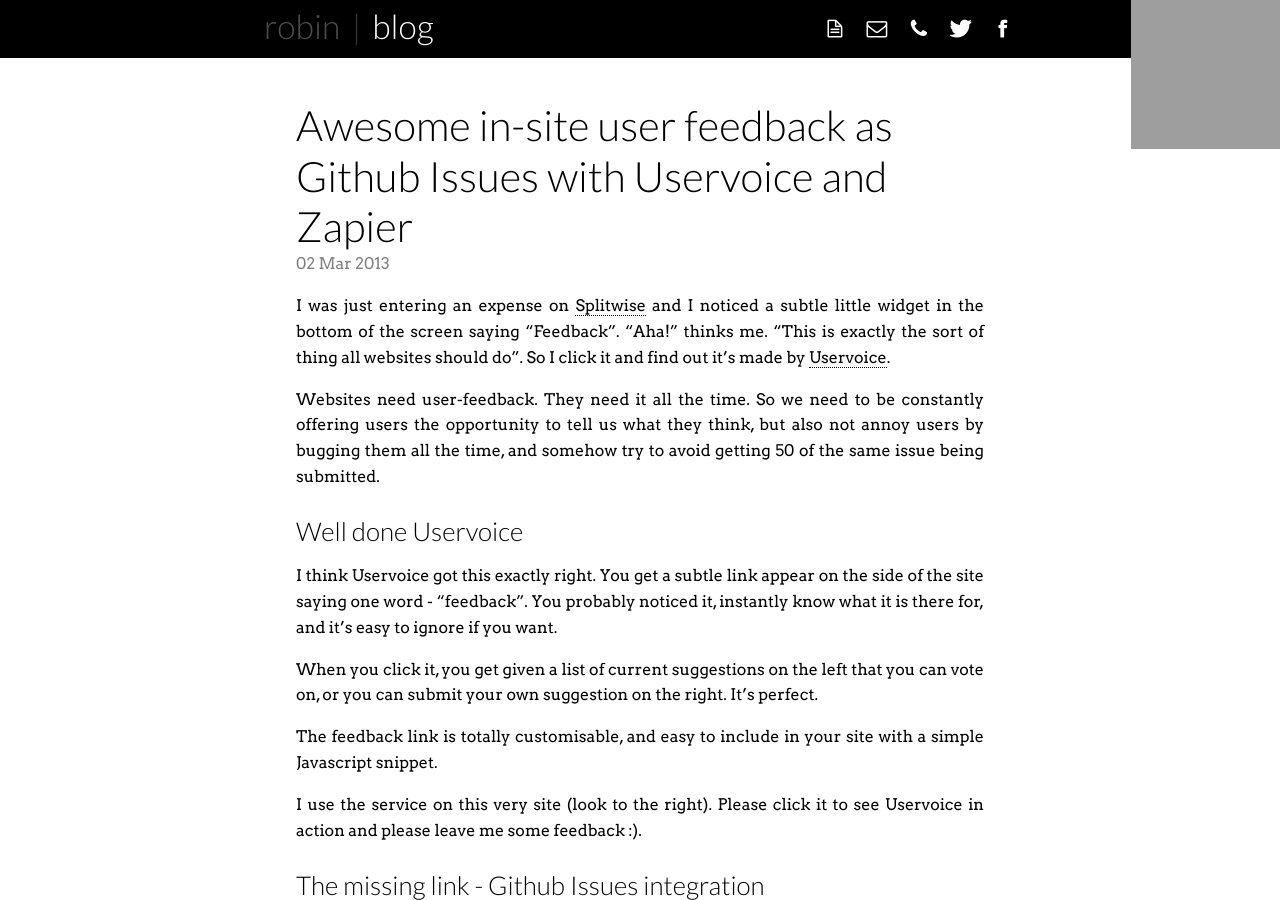
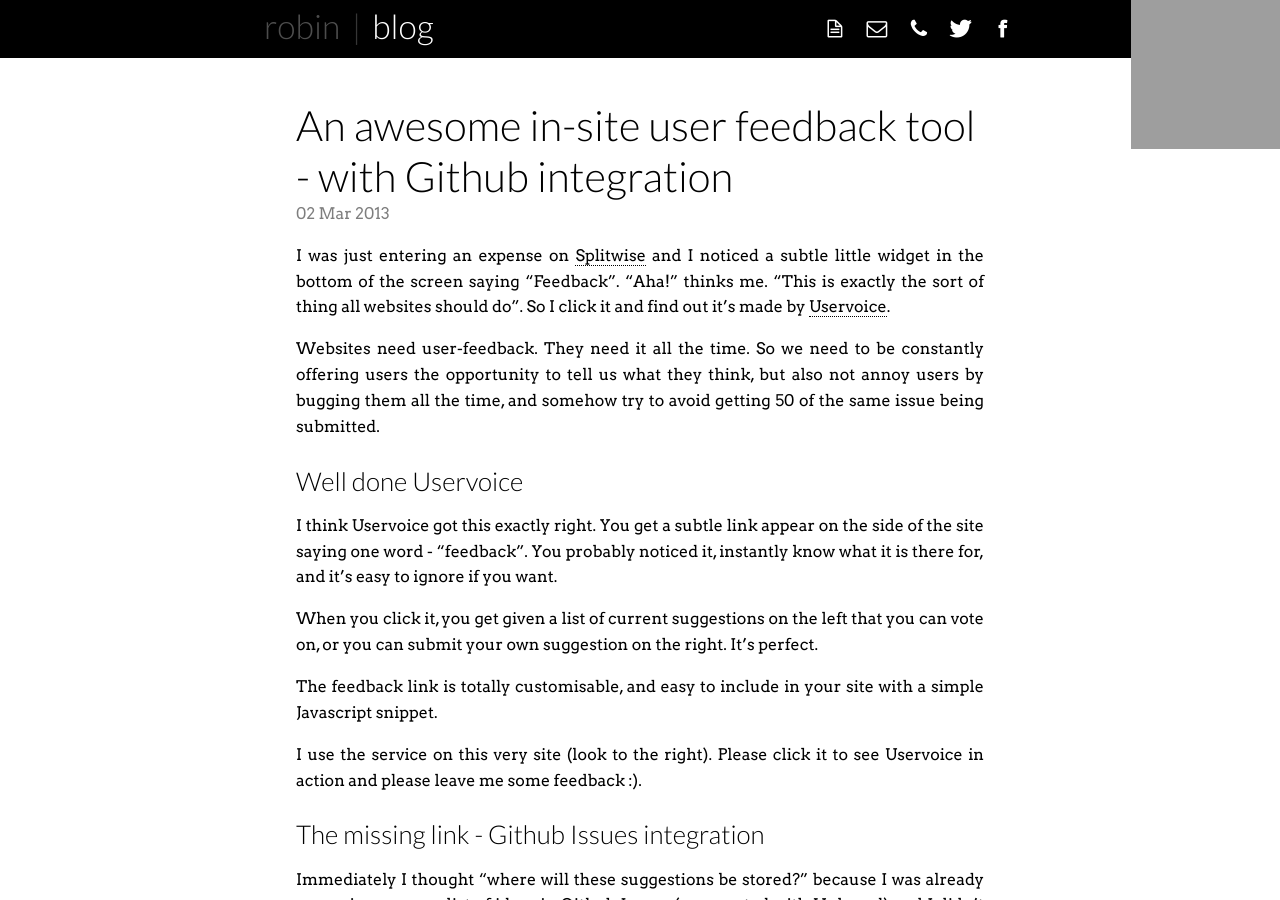
Before and after one commit to nottrobin/robinwinslow.uk, a Jekyll site: the page built from _posts/2013-03-02-awesome-in-site-user-feedback.md, in a window 1280 px wide and 900 px high. Built offline with Jekyll 4.4.1, drawn with Linux system fonts in a browser that asks for light colours; Markdown is read by kramdown in place of the engine named in the settings; a script that is not in the unit is left out; comment, search, counter and statistics services are not loaded; grey boxes are pictures that could not be loaded.

Commit message:
Uservoice post - change title

```diff
--- a/_posts/2013-03-02-awesome-in-site-user-feedback.md
+++ b/_posts/2013-03-02-awesome-in-site-user-feedback.md
@@ -1,5 +1,5 @@
 ---
-title: 'Awesome in-site user feedback as Github Issues with Uservoice and Zapier'
+title: 'An awesome in-site user feedback tool - with Github integration'
 description: 'How I discovered the Uservoice in-site feedback widget, and integrated it with Github Issues using Zapier'
 layout: post
 tags:
```
